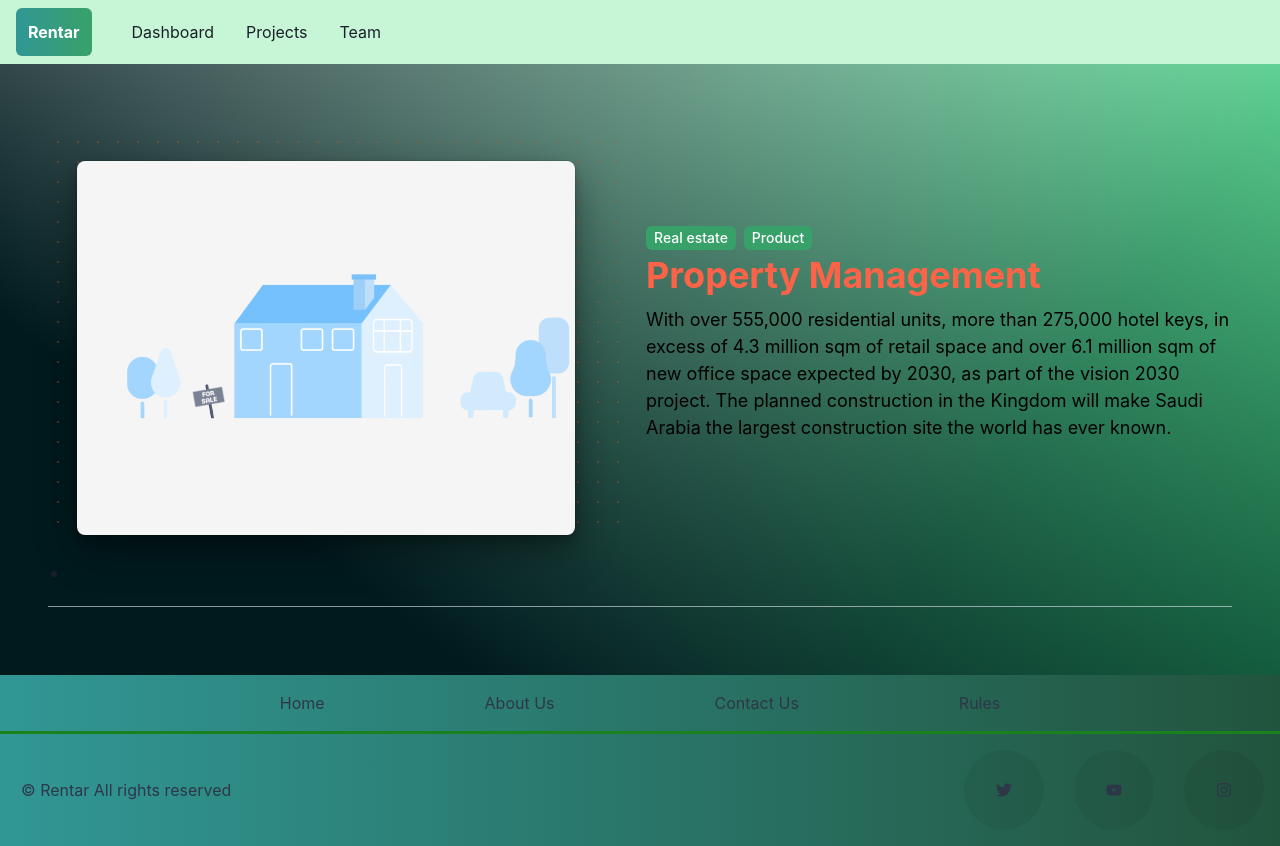
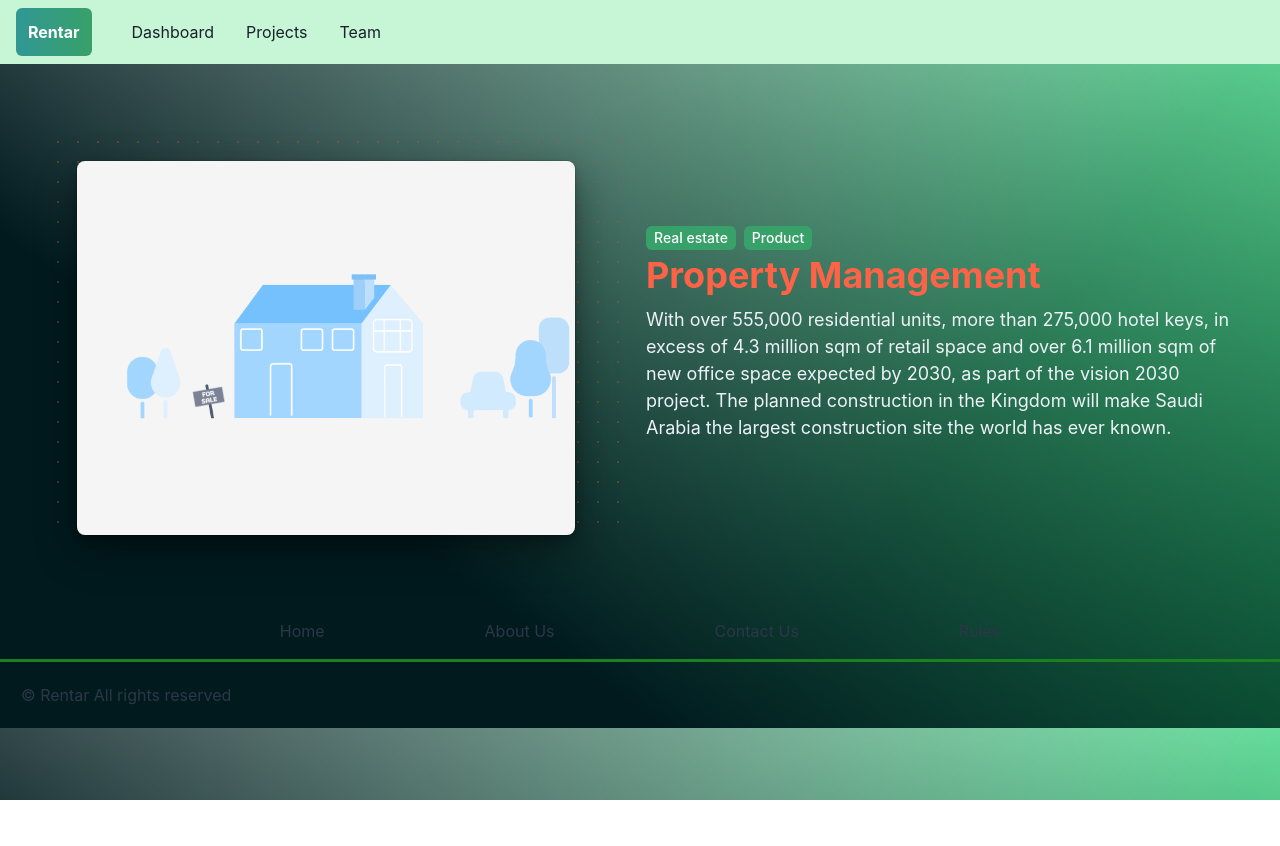
Before and after one commit to mohamedbagabas/Frontend-Finalproject, a React (Create React App) app in the folder Desktop/Final-Project-Frontend/rentar/: page / in a window 1280 px wide. After the commit the page ends 800 px from the top, so only its background shows below. Built offline with nearby package versions, Linux system fonts and the light colour scheme.

Commit message:
footer function & styling

```diff
--- a/Desktop/Final-Project-Frontend/rentar/src/Footer/Footer.tsx
+++ b/Desktop/Final-Project-Frontend/rentar/src/Footer/Footer.tsx
@@ -64,7 +64,7 @@ import {
   export default function SmallCentered() {
     return (
       <Box
-      bgGradient='linear(to-r, teal.500, green.800)'
+      // bgGradient='linear(to-r, teal.500, green.800)'
               color={useColorModeValue('gray.700', 'gray.200')}>
         <Container
           as={Stack}
@@ -77,8 +77,8 @@ import {
 
           <Stack direction={'row'} spacing={40}
             >
-            <Link href={'#'}>Home</Link>
-            <Link href={'#'}>About Us</Link>
+            <Link href={"/"}>Home</Link>
+            <Link href={"../page"}>About Us</Link>
             <Link href={'#'}>Contact Us</Link>
             <Link href={'#'}>Rules</Link>
           </Stack>
@@ -98,7 +98,7 @@ import {
             align={{ base: 'center', md: 'center' }}>
             <Text padding ={"5px"}>© Rentar All rights reserved</Text>
             <Stack direction={'row'} spacing={30}>
-              <SocialButton label={'Twitter'} href={'https://twitter.com/'}>
+              {/* <SocialButton label={'Twitter'} href={'https://twitter.com/'}>
                 <FaTwitter />
               </SocialButton>
               <SocialButton label={'YouTube'} href={'https://www.youtube.com/'}>
@@ -106,7 +106,7 @@ import {
               </SocialButton>
               <SocialButton label={'Instagram'} href={'https://www.instagram.com/'}>
                 <FaInstagram />
-              </SocialButton>
+              </SocialButton> */}
             </Stack>
           </Container>
         </Box>
--- a/Desktop/Final-Project-Frontend/rentar/src/Navbar/Nav.tsx
+++ b/Desktop/Final-Project-Frontend/rentar/src/Navbar/Nav.tsx
@@ -52,7 +52,7 @@ export default function Simple() {
   borderRadius='md'
   bgGradient='linear(to-r, teal.500, green.500)'
 >
-Rentar
+      Rentar
 </Box>
             <HStack
               as={'nav'}
--- a/Desktop/Final-Project-Frontend/rentar/src/home/home.tsx
+++ b/Desktop/Final-Project-Frontend/rentar/src/home/home.tsx
@@ -105,7 +105,7 @@ const ArticleList = () => {
           <Text
             as="p"
             marginTop="2"
-            color='black'
+            color="gray.100"
             fontSize="lg">
             With over 555,000 residential units, more than 275,000 hotel keys, in excess of 4.3 million sqm of retail space and over 6.1 million sqm of new office space expected by 2030, as part of the vision 2030 project.
 The planned construction in the Kingdom will make Saudi Arabia the largest construction site the world has ever known.
@@ -113,24 +113,11 @@ The planned construction in the Kingdom will make Saudi Arabia the largest const
 
         </Box>
       </Box>
-      <Heading  as="h1" marginTop="2">
 
 
-      .
-      </Heading>
-      <Divider marginTop="5" />
       <Wrap spacing="30px" marginTop="5">
         <WrapItem width={{ base: '100%', sm: '45%', md: '45%', lg: '30%' }}>
-          <Box w="100%">
-            <Box borderRadius="lg" overflow="hidden">
-              <Link textDecoration="none" _hover={{ textDecoration: 'none' }}>
 
-              </Link>
-            </Box>
-
-
-
-          </Box>
         </WrapItem>
       </Wrap>
 
--- a/Desktop/Final-Project-Frontend/rentar/src/page/about.tsx
+++ b/Desktop/Final-Project-Frontend/rentar/src/page/about.tsx
@@ -112,20 +112,12 @@ const About = () => {
 
         </Box>
       </Box>
-      <Heading  as="h1" marginTop="2">
 
 
-      .
-      </Heading>
-      <Divider marginTop="5" />
       <Wrap spacing="30px" marginTop="5">
         <WrapItem width={{ base: '100%', sm: '45%', md: '45%', lg: '30%' }}>
           <Box w="100%">
-            <Box borderRadius="lg" overflow="hidden">
-              <Link textDecoration="none" _hover={{ textDecoration: 'none' }}>
 
-              </Link>
-            </Box>
 
 
 
```
